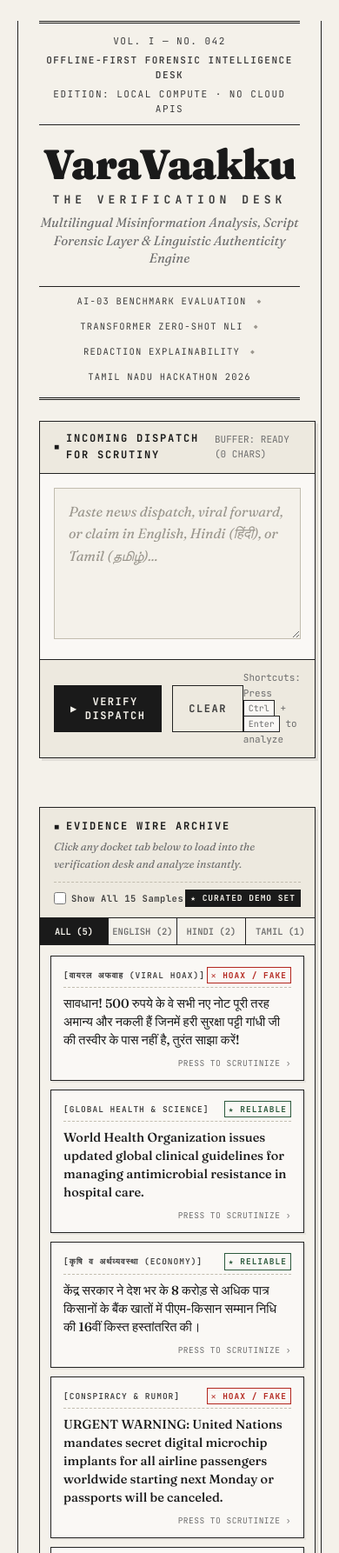
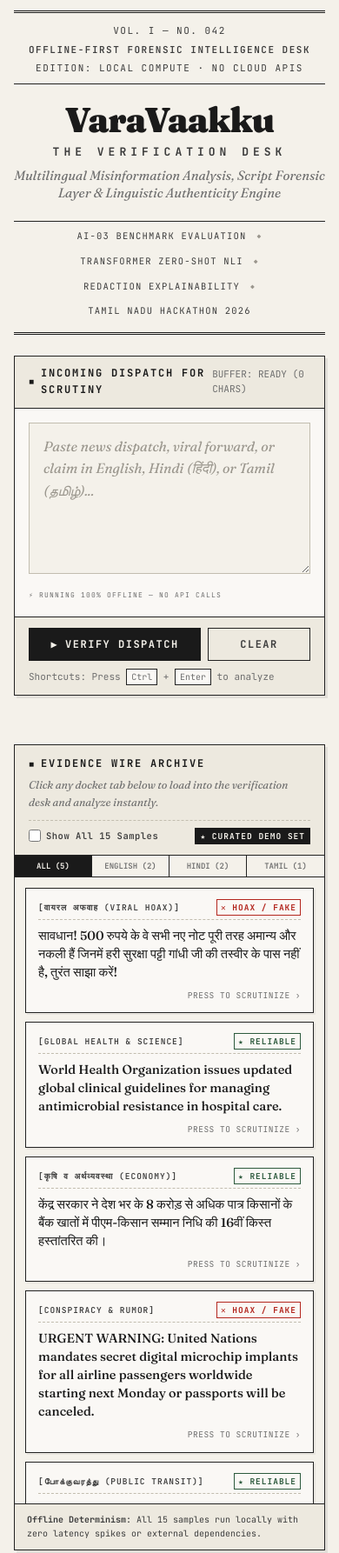
Before and after one commit to mahii7-web/Fake-News-Detector, a Flask app: page / in a window 390 px wide. Shown: the top 1786 px of the page at 87% size. Run offline with Flask 3, Linux system fonts and the light colour scheme.

Commit message:
Final: offline badge, limitations section, pre-demo verification complete

```diff
--- a/static/style.css
+++ b/static/style.css
@@ -256,6 +256,19 @@ body {
   color: var(--ink-faint);
   font-style: italic;
   font-size: 16px;
+}
+
+.offline-badge {
+  font-family: var(--font-mono);
+  font-size: 11px;
+  font-variant: all-small-caps;
+  letter-spacing: 1.2px;
+  color: var(--ink-muted);
+  margin-top: 8px;
+  display: flex;
+  align-items: center;
+  gap: 6px;
+  user-select: none;
 }
 
 /* Desk Action Buttons */
@@ -1153,3 +1166,57 @@ kbd {
     text-align: center;
   }
 }
+
+@media (max-width: 480px) {
+  body {
+    padding: 12px 6px;
+  }
+  .page-container {
+    padding: 0 10px;
+    border-left: none;
+    border-right: none;
+  }
+  .newspaper-title {
+    font-size: 40px;
+  }
+  .desk-actions {
+    flex-direction: column;
+    align-items: stretch;
+    gap: 10px;
+  }
+  .desk-buttons-left {
+    width: 100%;
+    display: flex;
+    gap: 8px;
+  }
+  .primary-btn {
+    flex: 2;
+    justify-content: center;
+  }
+  .secondary-btn {
+    flex: 1;
+    justify-content: center;
+  }
+  .stamp-container {
+    width: 100%;
+    display: flex;
+    justify-content: center;
+  }
+  .rubber-stamp {
+    padding: 8px 18px;
+  }
+  .stamp-title {
+    font-size: 26px;
+  }
+  .meter-scale .tick-group span {
+    font-size: 8px;
+  }
+  .meter-legend {
+    flex-direction: column;
+    gap: 4px;
+  }
+  .tab-btn {
+    font-size: 9px;
+    padding: 6px 2px;
+  }
+}
--- a/templates/index.html
+++ b/templates/index.html
@@ -82,6 +82,9 @@
               placeholder="Paste news dispatch, viral forward, or claim in English, Hindi (हिंदी), or Tamil (தமிழ்)..."
               spellcheck="false"
             ></textarea>
+            <div class="offline-badge">
+              ⚡ Running 100% offline — no API calls
+            </div>
           </div>
 
           <div class="desk-actions">
```
Also changed, not shown: smoke_test.py (added, +52 -0 lines), README.md.
